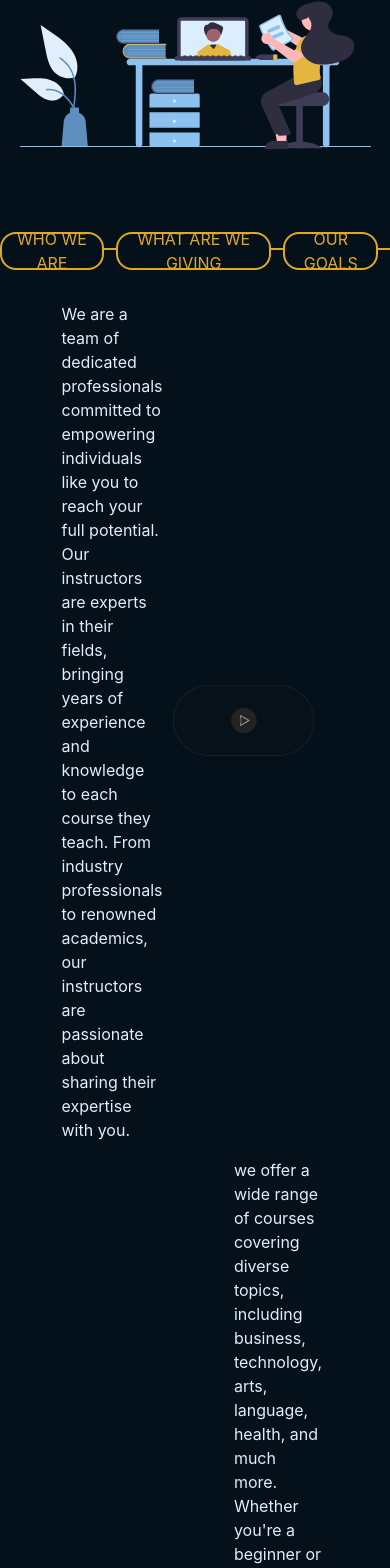
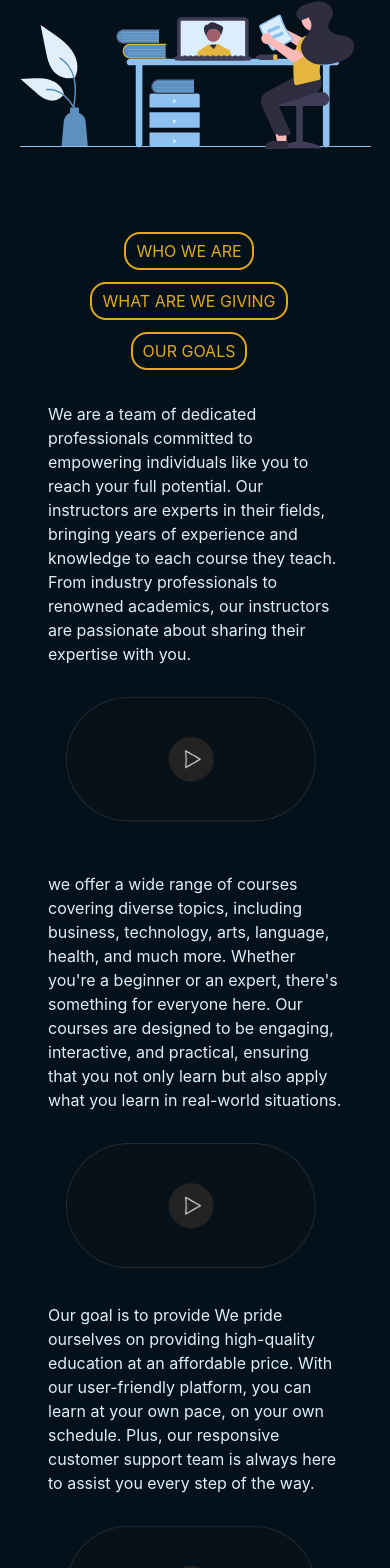
Before and after one commit to Silly-Satori/satori-learn, a React (Create React App) app: page / in a window 390 px wide. Shown: the part 378-1946 px from the top of the page. Built offline with nearby package versions, Linux system fonts and the light colour scheme.

Commit message:
Added Real Responsive

```diff
--- a/src/screens/home/Home.js
+++ b/src/screens/home/Home.js
@@ -20,7 +20,7 @@ function Home() {
 
   return (
     <div className="home">
-      <div className="hero-div flex flex-col lg:flex-row items-center justify-between lg:px-[8%] lg:py-20 px-[5%] py-10">
+      <div className="hero-div flex flex-col lg:flex-row items-center justify-between lg:px-[8%] lg:py-20 px-[5%] py-10 text-center md:text-start">
         <div className="hero-text text-3xl md:text-5xl font-bold lg:w-1/2 lg:pb-0 pb-10">
           <h1 className="md:whitespace-nowrap">
             {/* Strikethrough courses */}
@@ -41,36 +41,42 @@ function Home() {
 
       {/** home page main comes here */}
       <div className="relative mt-4">{/* will prolly put a scroll bar here */}
-    <hr className="border border-secondary  w-full absolute "/>
+        <hr className="border border-secondary  w-full relative hidden sm:flex" />
 
-    <div className="homebtn flex justify-center relative z-20 items-center bottom-4 ">
-    <button className="homebt" onClick={()=>{
-        window.scrollTo({top:getTopPosition(scroll1.current ) - 100,behavior: "smooth"})
+        <div className="homebtn flex justify-center relative z-20 bottom-4 whitespace-nowrap overflow-x-auto items-center flex-col sm:flex-row gap-3 sm:gap-0">
+          <button className="homebt" onClick={() => {
+            window.scrollTo({ top: getTopPosition(scroll1.current) - 100, behavior: "smooth" })
           }}>WHO WE ARE</button>
-    <button className="homebt" onClick={()=>{
-         window.scrollTo({top:getTopPosition(scroll2.current) - 100,behavior: "smooth"})
+          <button className="homebt" onClick={() => {
+            window.scrollTo({ top: getTopPosition(scroll2.current) - 100, behavior: "smooth" })
           }}>WHAT ARE WE GIVING</button>
-    <button className="homebt" onClick={()=>{
-        window.scrollTo({top:getTopPosition(scroll3.current) - 50,behavior: "smooth"})
+          <button className="homebt" onClick={() => {
+            window.scrollTo({ top: getTopPosition(scroll3.current) - 50, behavior: "smooth" })
           }}>OUR GOALS</button>
         </div>
 
       </div>
-      <div className="main mx-28 mt-4">
+      <div className="main mx-12 sm:mx-20 md:mx-36 mt-4">
 
         {/* main content comes here*/}
         <div className="block1 flex justify-center items-center my-4" id="section" ref={scroll1}>
+          <div className="flex flex-col lg:flex-row">
             <span>We are a team of dedicated professionals committed to empowering individuals like you to reach your full potential. Our instructors are experts in their fields, bringing years of experience and knowledge to each course they teach. From industry professionals to renowned academics, our instructors are passionate about sharing their expertise with you.
             </span>
-          <img src="/assets/home/image.png"/>
+            <img src="/assets/home/image.png" className="max-h-[450px] object-contain" />
+          </div>
         </div>
         <div className="block2 flex flex-row-reverse justify-center items-center" id="section" ref={scroll2}>
+          <div className="flex flex-col lg:flex-row">
             <span>we offer a wide range of courses covering diverse topics, including business, technology, arts, language, health, and much more. Whether you're a beginner or an expert, there's something for everyone here. Our courses are designed to be engaging, interactive, and practical, ensuring that you not only learn but also apply what you learn in real-world situations.</span>
-          <img src="/assets/home/image.png"/>
+            <img src="/assets/home/image.png" className="max-h-[450px] object-contain" />
+          </div>
         </div>
         <div className="block3 flex justify-center items-center" id="section" ref={scroll3}>
+          <div className="flex flex-col lg:flex-row">
             <div>Our goal is to provide We pride ourselves on providing high-quality education at an affordable price. With our user-friendly platform, you can learn at your own pace, on your own schedule. Plus, our responsive customer support team is always here to assist you every step of the way.</div>
-          <img src="/assets/home/image.png"/>
+            <img src="/assets/home/image.png" className="max-h-[450px] object-contain" />
+          </div>
         </div>
       </div>
       <ToggleTheme />
```
Lines whose indentation alone changed are shown as unchanged.
